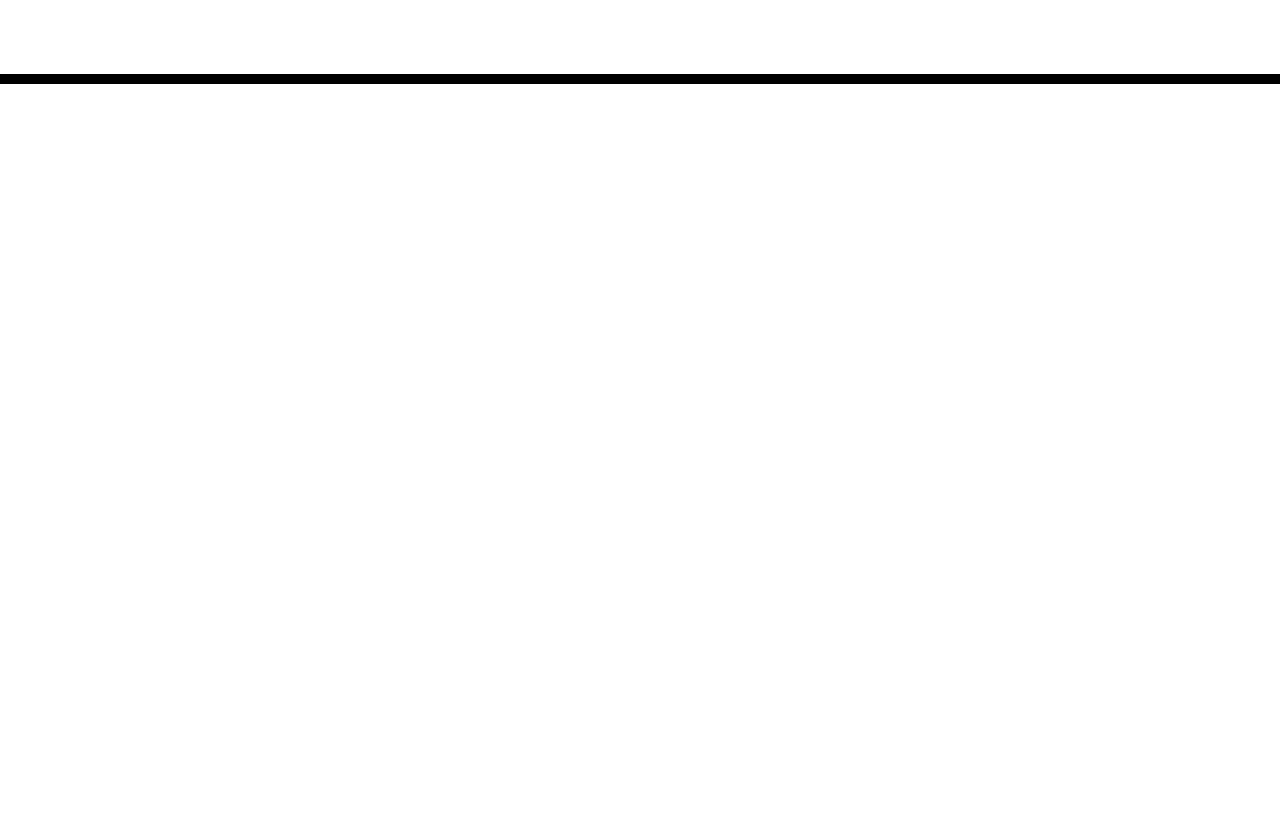
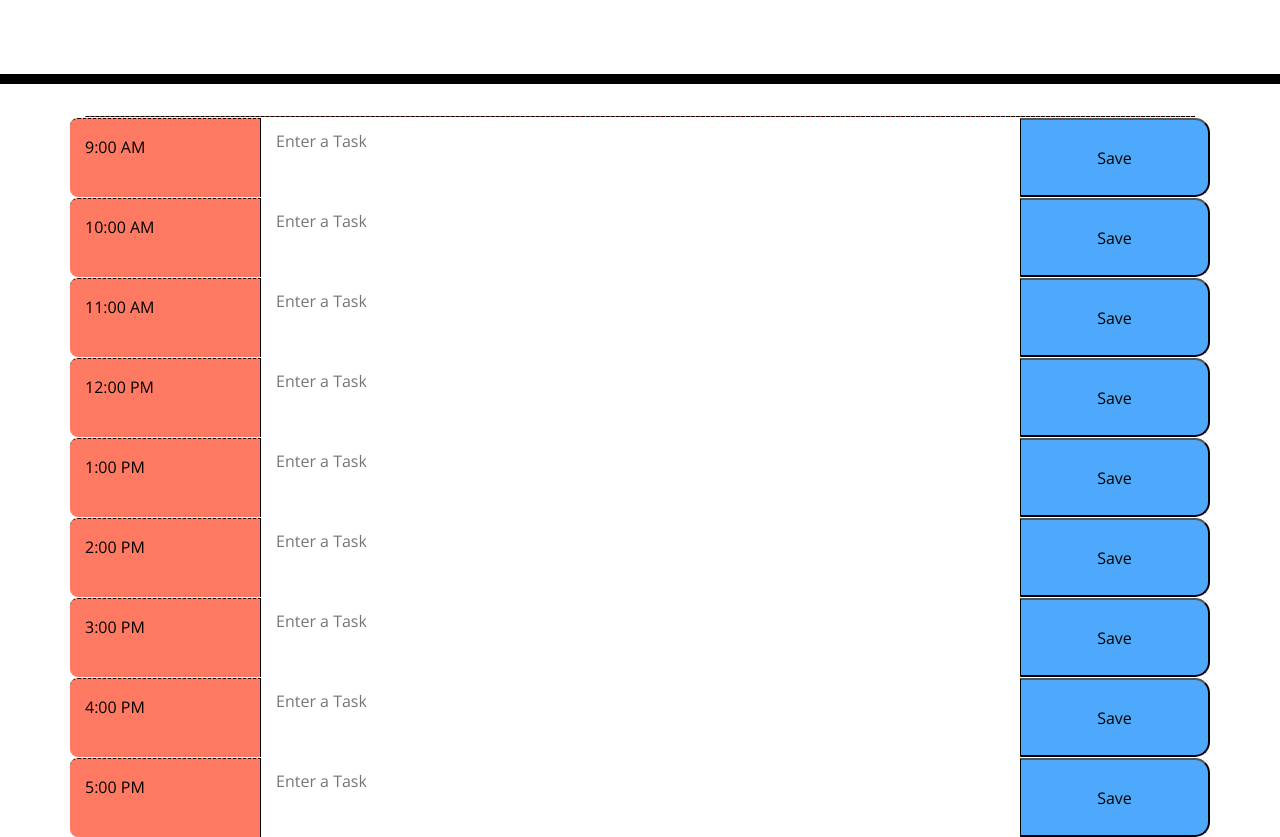
Before and after one commit to Hibo-ali/work-day-scheduler, a plain HTML site: page index.html in a window 1280 px wide. Shown: the part 200-1037 px from the top of the page. Before the commit the page ends 800 px from the top, so only its background shows below. Drawn offline with nearby package versions, Linux system fonts and the light colour scheme; a web font is replaced by a local one.

Commit message:
timeblocks

```diff
--- a/index.html
+++ b/index.html
@@ -40,7 +40,71 @@ DOCTYPE html>
       <p id="currentDay" class="lead"></p>
     </header>
 
+    <div class="container">
 
+        <div class="past"></div>
+        <div class="present"></div>
+        <div class="future"></div>
+        <div class="hour"></div>
+
+
+        <!-- Timeblocks go here -->
+       <!-- 9AM -->
+       <div class="row">
+        <div class="col-2 hour">9:00 AM</div>
+        <textarea id="9" class="col-8" placeholder="Enter a Task"></textarea>
+        <button class="col-2 saveBtn" onclick="saveText(9)">Save</button>
+      </div>
+      <!--10AM-->
+      <div class="row">
+        <div class="col-2 hour">10:00 AM</div>
+        <textarea id="10" class="col-8" placeholder="Enter a Task"></textarea>
+        <button class="col-2 saveBtn" onclick="saveText(10)">Save</button>
+      </div>
+      <!--11AM-->
+      <div class="row">
+        <div class="col-2 hour">11:00 AM</div>
+        <textarea id="11" class="col-8" placeholder="Enter a Task"></textarea>
+        <button class="col-2 saveBtn" onclick="saveText(11)">Save</button>
+      </div>
+      <!--12PM-->
+      <div class="row">
+        <div class="col-2 hour">12:00 PM</div>
+        <textarea id="12" class="col-8" placeholder="Enter a Task"></textarea>
+        <button class="col-2 saveBtn" onclick="saveText(12)">Save</button>
+      </div>
+      <!--1PM-->
+      <div class="row">
+        <div class="col-2 hour">1:00 PM</div>
+        <textarea id="13" class="col-8" placeholder="Enter a Task"></textarea>
+        <button class="col-2 saveBtn" onclick="saveText(13)">Save</button>
+      </div>
+      <!--2PM-->
+      <div class="row">
+        <div class="col-2 hour">2:00 PM</div>
+        <textarea id="14" class="col-8" placeholder="Enter a Task"></textarea>
+        <button class="col-2 saveBtn" onclick="saveText(14)">Save</button>
+      </div>
+      <!--3PM-->
+      <div class="row">
+        <div class="col-2 hour">3:00 PM</div>
+        <textarea id="15" class="col-8" placeholder="Enter a Task"></textarea>
+        <button class="col-2 saveBtn" onclick="saveText(15)">Save</button>
+      </div>
+      <!--4PM-->
+      <div class="row">
+        <div class="col-2 hour">4:00 PM</div>
+        <textarea id="16" class="col-8" placeholder="Enter a Task"></textarea>
+        <button class="col-2 saveBtn" onclick="saveText(16)">Save</button>
+      </div>
+      <!--5PM-->
+      <div class="row">
+        <div class="col-2 hour">5:00 PM</div>
+        <textarea id="17" class="col-8" placeholder="Enter a Task"></textarea>
+        <button class="col-2 saveBtn" onclick="saveText(17)">Save</button>
+      </div>
+
+    </div>
 
 
 
```
